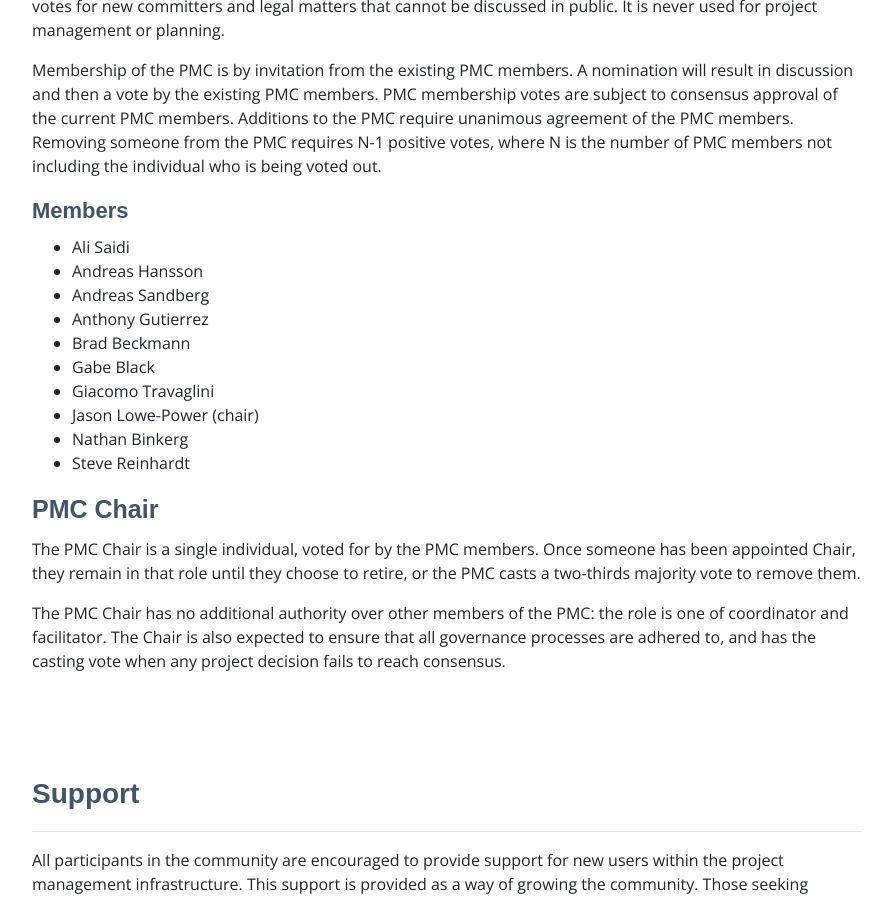
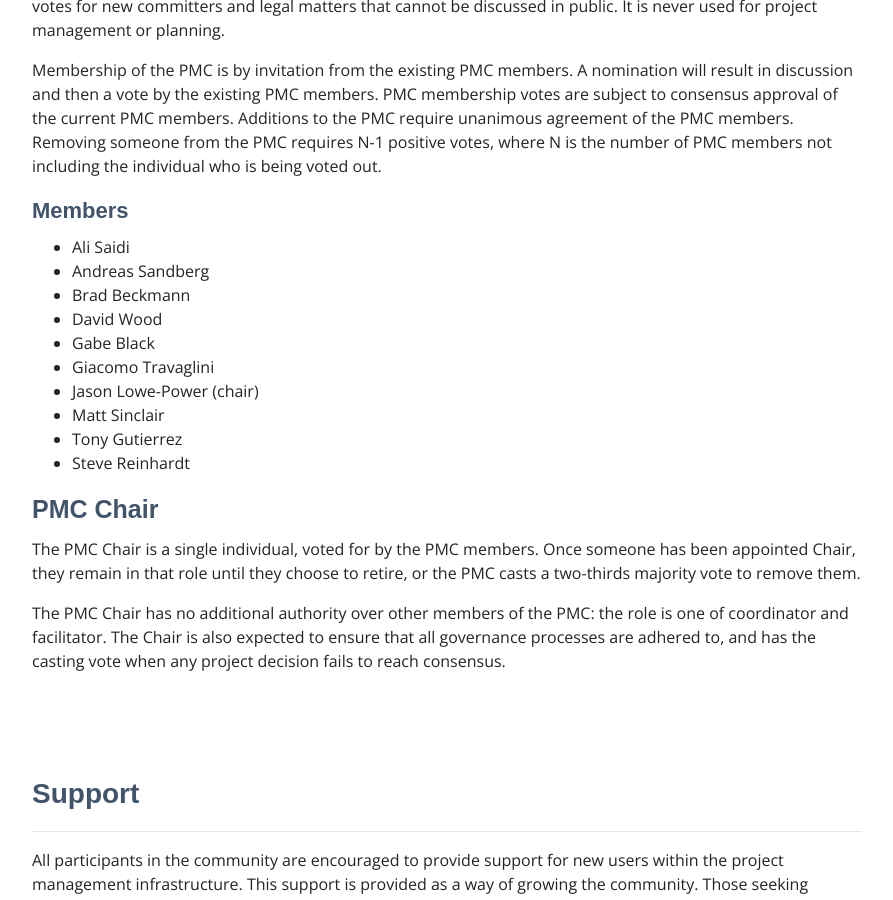
Before and after one commit to gem5/website, a Jekyll site: the page built from _pages/governance.md, in a window 1280 px wide and 900 px high, scrolled down 4910 px. Shown: the whole window, without its empty margins (53-946 px from the left). Built offline with Jekyll 4.4.1, drawn with Linux system fonts in a browser that asks for light colours; nearby versions of some CDN libraries; some web fonts are replaced.

Commit message:
website: Updated members section of governance to match MAINTAINERS
Change-Id: I914ec5b3566e2f5356446f9c17900b8c6aea4bf1
Reviewed-on: https://gem5-review.googlesource.com/c/public/gem5-website/+/31194
Reviewed-by: Jason Lowe-Power <power.jg@gmail.com>
Maintainer: Jason Lowe-Power <power.jg@gmail.com>
Tested-by: Bobby R. Bruce <bbruce@ucdavis.edu>

```diff
--- a/_pages/governance.md
+++ b/_pages/governance.md
@@ -113,14 +113,14 @@ Membership of the PMC is by invitation from the existing PMC members. A nominati
 ### Members
 
 *   Ali Saidi
-*   Andreas Hansson
 *   Andreas Sandberg
-*   Anthony Gutierrez
 *   Brad Beckmann
+*   David Wood
 *   Gabe Black
 *   Giacomo Travaglini
 *   Jason Lowe-Power (chair)
-*   Nathan Binkerg
+*   Matt Sinclair
+*   Tony Gutierrez
 *   Steve Reinhardt
 
 ## PMC Chair
```
